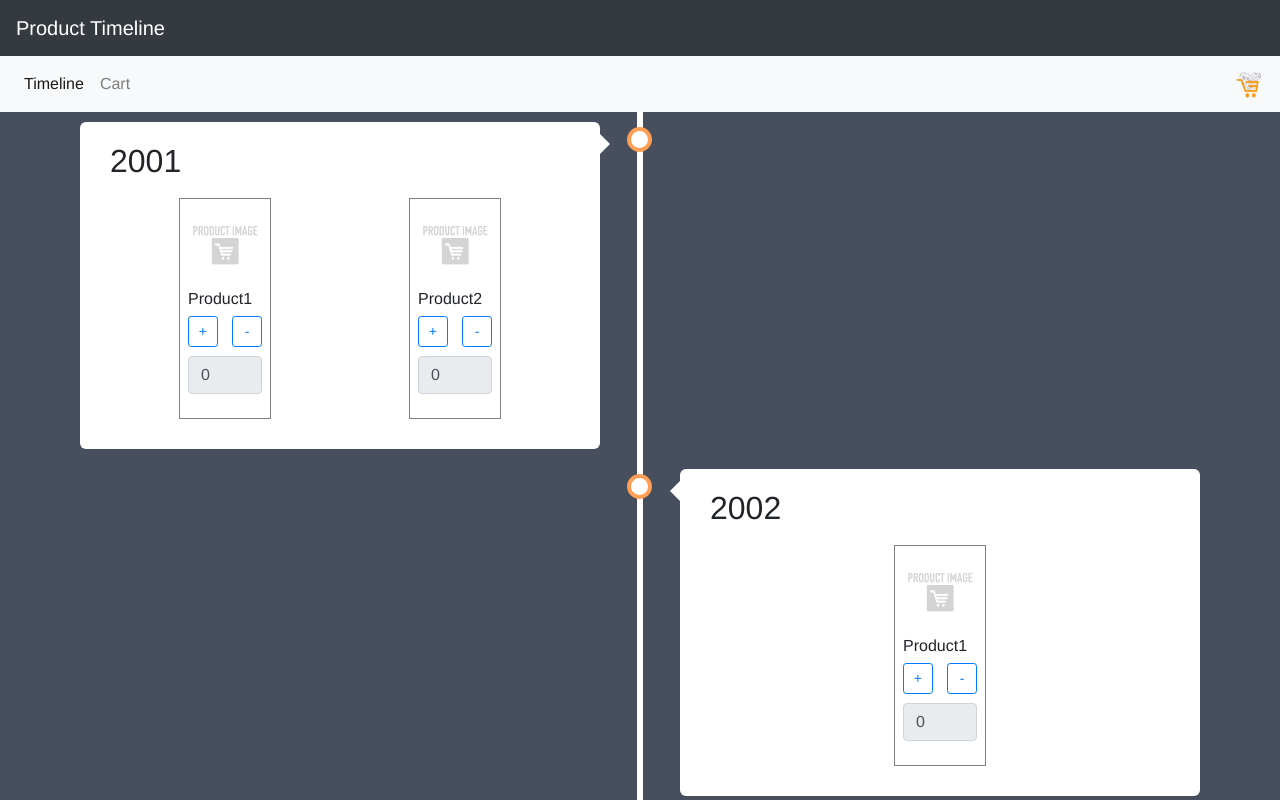
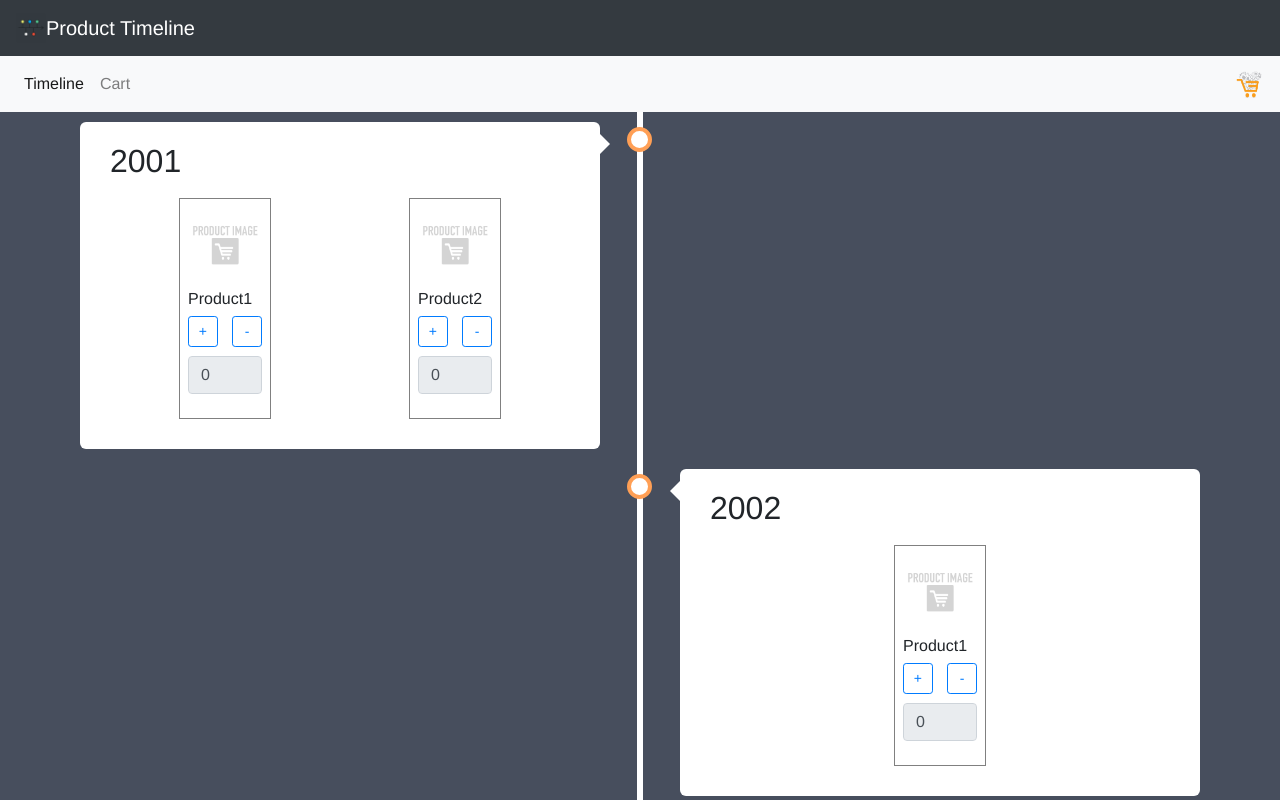
Before and after one commit to Vijay-Gaikwad/product-timeline, a React (Create React App) app: page / in a window 1280 px wide. Shown: the top 800 px of the page. Built offline with nearby package versions, Linux system fonts and the light colour scheme.

Commit message:
Dir changes and added app logo.

```diff
--- a/src/components/app.jsx
+++ b/src/components/app.jsx
@@ -1,5 +1,5 @@
 import React, { Component } from 'react';
-import AppNavbar from './app-navbar/app-navbar';
+import AppNavbar from './common/app-navbar/app-navbar';
 import Timeline from './timeline/timeline';
 import './app.css';
 
--- a/src/components/app-navbar/app-navbar.jsx
+++ b/src/components/common/app-navbar/app-navbar.jsx
@@ -1,6 +1,7 @@
 import React, { Component } from 'react';
 import { Navbar, Nav } from 'react-bootstrap';
-import cart from "../../assets/images/cart.png"; // Tell Webpack this JS file uses this image
+import cart from "../../../assets/images/cart.png"; // Tell Webpack this JS file uses this image
+import logo from '../../../assets/images/logo.png'
 
 class AppNavbar extends Component {
     constructor(props) {
@@ -11,14 +12,21 @@ class AppNavbar extends Component {
         return (
             <div>
                 <Navbar bg="dark" variant="dark">
-                    <Navbar.Brand href="#home">
+                    <Navbar.Brand>
+                    <img
+                            src={logo}
+                            width="30"
+                            height="30"
+                            className="d-inline-block align-top"
+                            alt="cart logo"
+                        />
                         Product Timeline
                  </Navbar.Brand>
                 </Navbar>
                 <Navbar bg="light">
                     <Nav className="mr-auto">
                         <Nav.Link href="/timeline" active>Timeline</Nav.Link>
-                        <Nav.Link href="#cart">Cart</Nav.Link>
+                        <Nav.Link href="/cart">Cart</Nav.Link>
                     </Nav>
                     <Nav className="ml-auto">
                         <img
--- a/src/components/timeline/products/products.js
+++ b/src/components/timeline/products/products.js
@@ -25,8 +25,7 @@ class Products extends Component {
   }
 
   handleButton(e) {
-    const products = localStorage.getItem("productsStorage");
-    console.log("products", JSON.parse(products));
+    localStorage.getItem("productsStorage");
     if (e.target.name === 'plus') {
       this.setState({
         quantity
```
